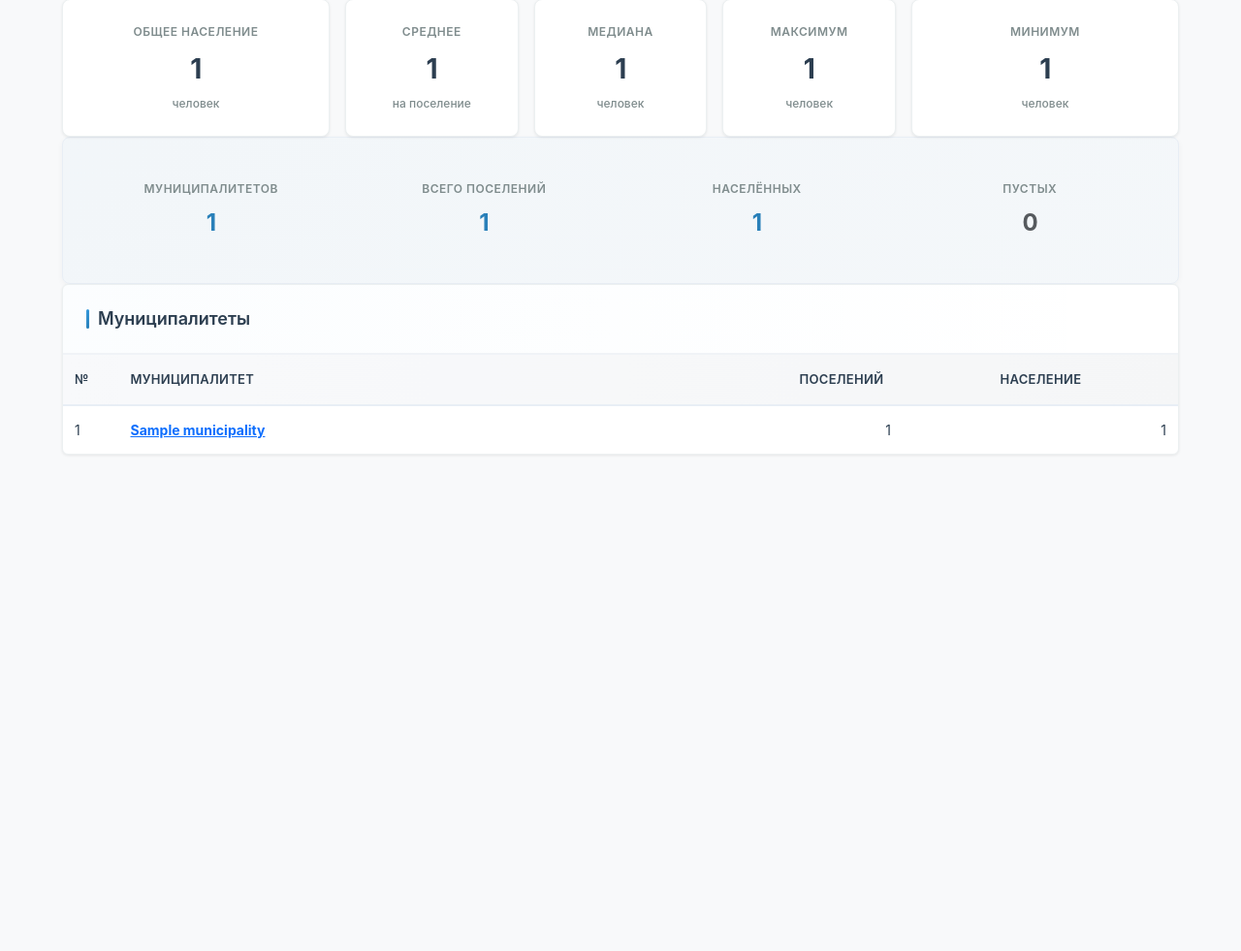
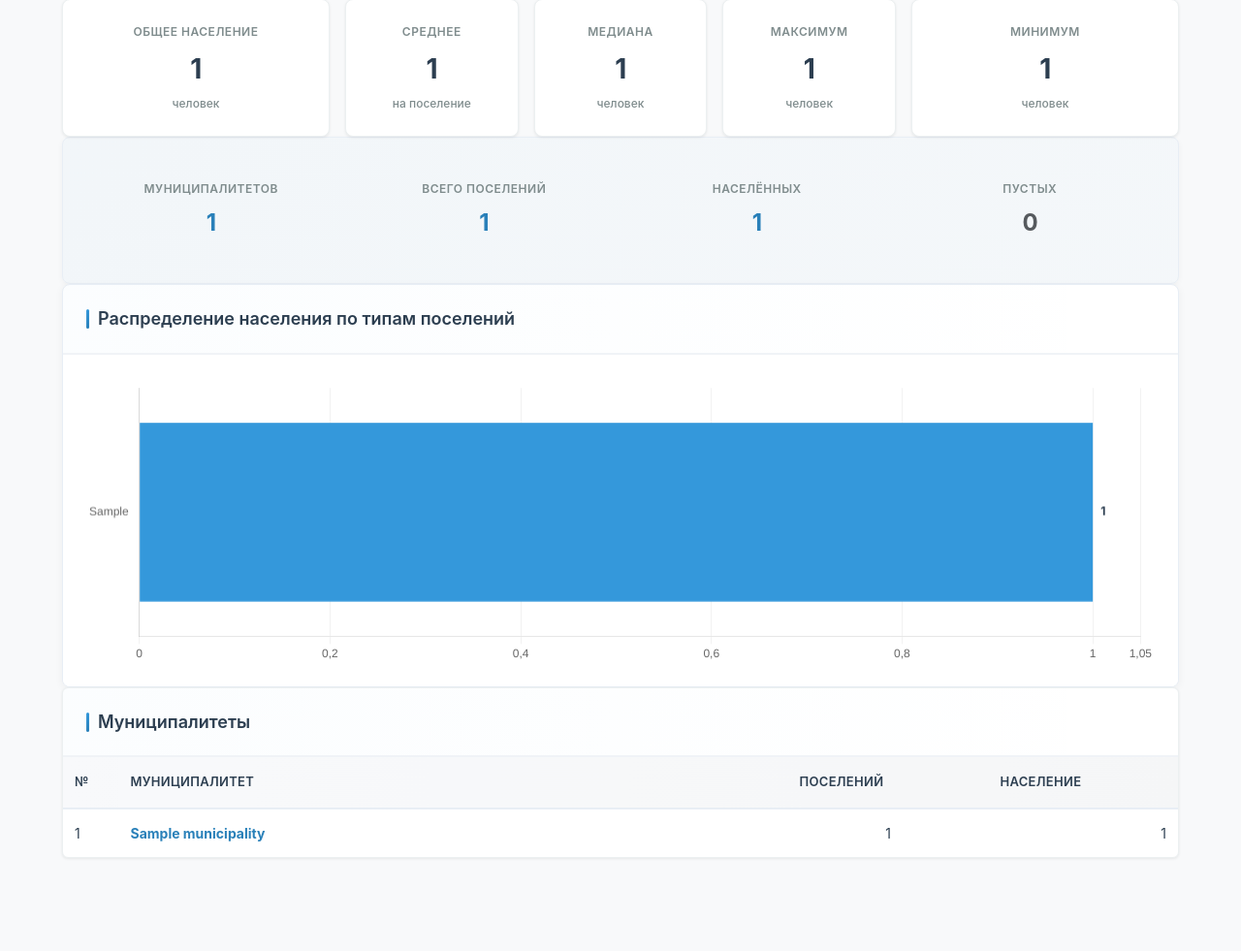
Before and after one commit to MrRemohovsky/settlements-analysis, a Django app: a page that uses templates/settlements/region.html in a window 1280 px wide. Shown: the part 260-1241 px from the top of the page at 97% size. Before the commit the page ends 712 px from the top, so only its background shows below. Run offline with Django 5.2, Linux system fonts and the light colour scheme; tables that the repository leaves empty hold one stand-in row (values such as "Sample post").

Commit message:
- Реализован график распределения населения по типу нп на каждой странице

```diff
--- a/settlements/services/total_stats_service.py
+++ b/settlements/services/total_stats_service.py
@@ -55,9 +55,12 @@
         return get_stats(municipality_pops)
 
     @staticmethod
-    def get_settlement_types_distribution():
+    def get_settlement_types_distribution(q_filter=None):
         """Распределение населения по типам поселений"""
-        settlements = Settlement.objects.values_list('type', 'population')
+        if not q_filter:
+            q_filter = Q()
+
+        settlements = Settlement.objects.filter(q_filter).values_list('type', 'population')
 
         df = pd.DataFrame(settlements, columns=['type', 'population'])
 
--- a/settlements/views.py
+++ b/settlements/views.py
@@ -1,4 +1,5 @@
 from django.core.paginator import Paginator
+from django.db.models import Q
 from django.shortcuts import get_object_or_404
 from django.views.generic import TemplateView
 
@@ -30,7 +31,9 @@
         context['population_stats'] = TotalStatsService.get_population_stats_by_region(region_name)
         context['municipalities'] = MunicipalityStatsService.get_municipalities_by_region(region_name)
         context['region_name'] = region_name
-
+        context['settlement_types_chart'] = TotalStatsService.get_settlement_types_distribution(
+            Q(municipality__region__name=region_name)
+        )
         return context
 
 
@@ -77,5 +80,8 @@
             region_name, municipality_name
         )
         context['total_results'] = paginator.count
+        context['settlement_types_chart'] = TotalStatsService.get_settlement_types_distribution(
+            Q(municipality__name=municipality_name, municipality__region__name=region_name)
+        )
 
         return context
--- a/templates/settlements/region.html
+++ b/templates/settlements/region.html
@@ -1,5 +1,6 @@
 {% extends 'settlements/base.html' %}
 {% load humanize %}
+{% load static %}
 
 {% block content %}
 <div class="container py-5">
@@ -71,6 +72,15 @@
                     <div class="overview-value text-muted">{{ region_stats.empty_settlements }}</div>
                 </div>
             </div>
+        </div>
+    </div>
+
+    <div class="chart-section mb-6">
+        <div class="section-header">
+            <h2>Распределение населения по типам поселений</h2>
+        </div>
+        <div class="chart-container">
+            <canvas id="settlementTypesChart" height="80"></canvas>
         </div>
     </div>
 
@@ -269,18 +279,31 @@
     letter-spacing: -0.5px;
 }
 
+.chart-section {
+    background: var(--color-card-bg);
+    border: 1px solid #e8eef5;
+    border-radius: 8px;
+    overflow: hidden;
+    box-shadow: 0 2px 8px rgba(0, 0, 0, 0.05);
+}
+
+.section-header {
+    padding: 24px;
+    border-bottom: 2px solid #f0f3f7;
+    background: linear-gradient(90deg, rgba(52, 152, 219, 0.02) 0%, rgba(255, 255, 255, 0) 100%);
+}
+
+.chart-container {
+    padding: 24px;
+    background: var(--color-card-bg);
+}
+
 .table-section {
     background: var(--color-card-bg);
     border: 1px solid var(--color-border);
     border-radius: 6px;
     overflow: hidden;
     box-shadow: var(--shadow-sm);
-}
-
-.section-header {
-    padding: 24px;
-    border-bottom: 2px solid #f0f3f7;
-    background: linear-gradient(90deg, rgba(52, 152, 219, 0.02) 0%, rgba(255, 255, 255, 0) 100%);
 }
 
 .table-wrapper {
@@ -335,6 +358,17 @@
     text-align: right;
 }
 
+.municipality-link {
+    color: #2980b9;
+    text-decoration: none;
+    transition: color 0.3s ease;
+}
+
+.municipality-link:hover {
+    color: #3498db;
+    text-decoration: underline;
+}
+
 .text-muted {
     color: var(--color-text-light);
 }
@@ -370,3 +404,11 @@
 </style>
 
 {% endblock %}
+
+{% block extra_js %}
+<script src="{% static 'js/settlement-types-chart.js' %}"></script>
+<script>
+    const settlementTypes = {{ settlement_types_chart|safe }};
+    initSettlementTypesChart('settlementTypesChart', settlementTypes);
+</script>
+{% endblock %}
```
Also changed, not shown: templates/settlements/municipality.html (+38 -6 lines).
